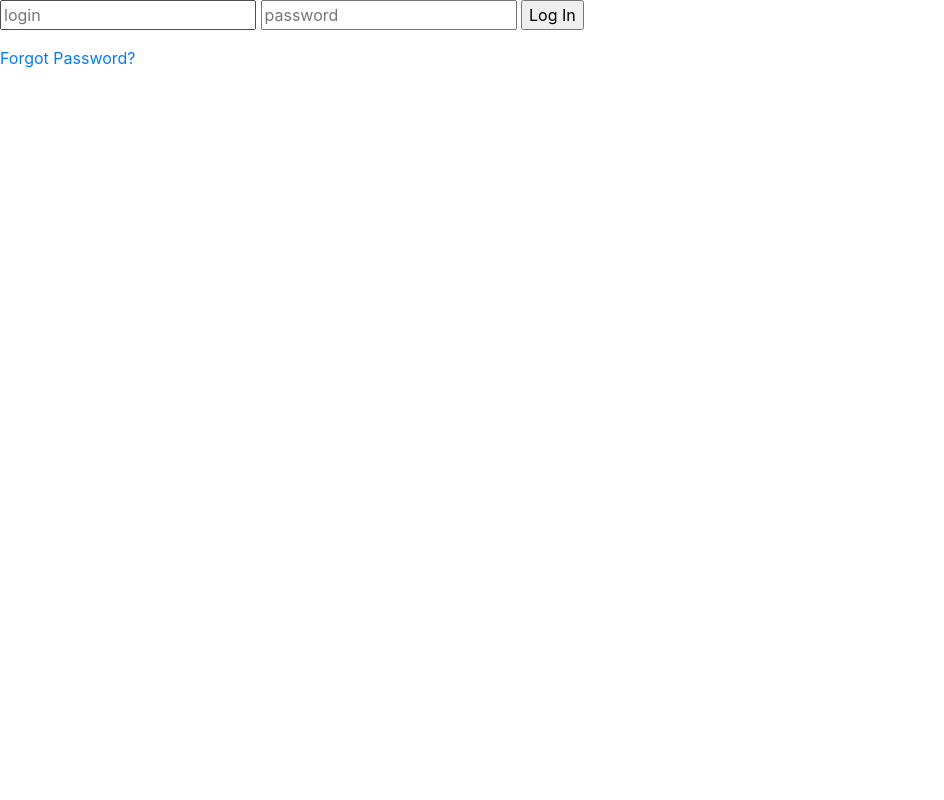
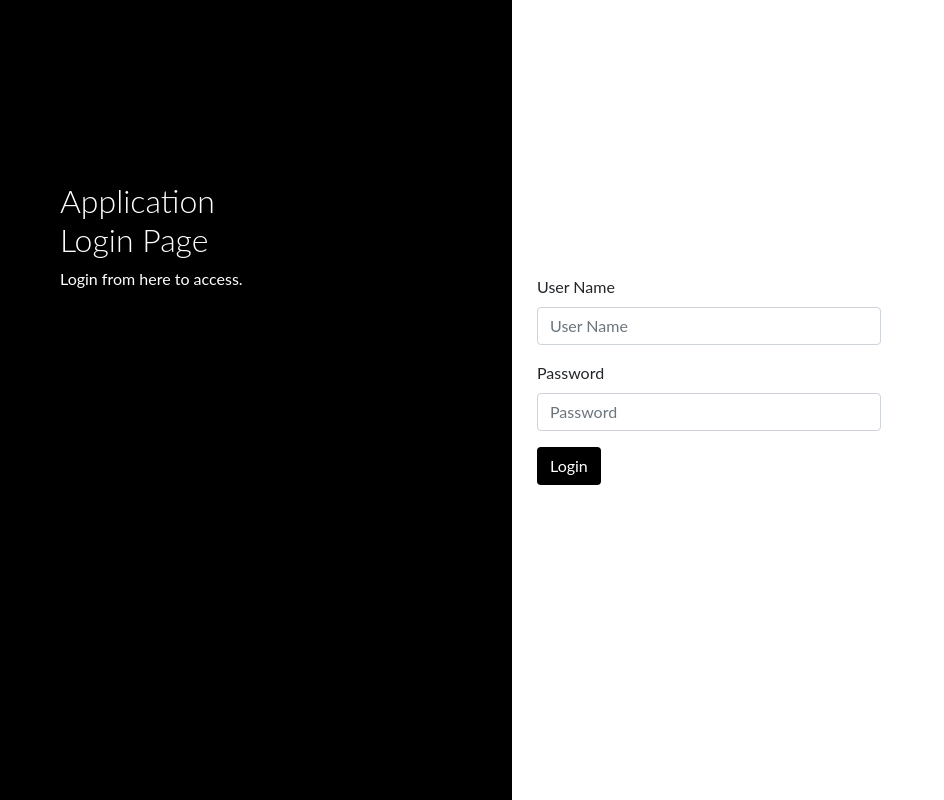
Before and after one commit to sarasarto/Website-for-Uni, a Django app: page /login/ in a window 1280 px wide. Shown: the whole page, without its empty margins (0-944 px from the left). Run offline with Django 3.2, Linux system fonts and the light colour scheme; some libraries are stand-ins or nearby versions.

Commit message:
- resa più carino il log in

```diff
--- /dev/null
+++ b/home/static/home/login.css
@@ -0,0 +1,75 @@
+body {
+    font-family: "Lato", sans-serif;
+}
+
+
+
+.main-head{
+    height: 150px;
+    background: #FFF;
+
+}
+
+.sidenav {
+    height: 100%;
+    background-color: #000;
+    overflow-x: hidden;
+    padding-top: 20px;
+}
+
+
+.main {
+    padding: 0px 10px;
+}
+
+@media screen and (max-height: 450px) {
+    .sidenav {padding-top: 15px;}
+}
+
+@media screen and (max-width: 450px) {
+    .login-form{
+        margin-top: 10%;
+    }
+
+    .register-form{
+        margin-top: 10%;
+    }
+}
+
+@media screen and (min-width: 768px){
+    .main{
+        margin-left: 40%;
+    }
+
+    .sidenav{
+        width: 40%;
+        position: fixed;
+        z-index: 1;
+        top: 0;
+        left: 0;
+    }
+
+    .login-form{
+        margin-top: 80%;
+    }
+
+    .register-form{
+        margin-top: 20%;
+    }
+}
+
+
+.login-main-text{
+    margin-top: 20%;
+    padding: 60px;
+    color: #fff;
+}
+
+.login-main-text h2{
+    font-weight: 300;
+}
+
+.btn-black{
+    background-color: #000 !important;
+    color: #fff;
+}
--- a/home/templates/registration/login.html
+++ b/home/templates/registration/login.html
@@ -1,24 +1,31 @@
+{% load static %}
 <link href="//maxcdn.bootstrapcdn.com/bootstrap/4.0.0/css/bootstrap.min.css" rel="stylesheet" id="bootstrap-css">
+<link rel="stylesheet" type="text/css" href="{% static 'home/login.css' %}" />
 <script src="//maxcdn.bootstrapcdn.com/bootstrap/4.0.0/js/bootstrap.min.js"></script>
-<script src="//cdnjs.cloudflare.com/ajax/libs/jquery/3.2.1/jquery.min.js"></script>
+<script src="//code.jquery.com/jquery-1.11.1.min.js"></script>
 <!------ Include the above in your HEAD tag ---------->
 
-<div class="wrapper fadeInDown">
-  <div id="formContent">
-    <!-- Tabs Titles -->
+<div class="sidenav">
+         <div class="login-main-text">
+            <h2>Application<br> Login Page</h2>
+            <p>Login from here to access.</p>
+         </div>
+      </div>
+      <div class="main">
+         <div class="col-md-6 col-sm-12">
+            <div class="login-form">
+               <form>
+                  <div class="form-group">
+                     <label>User Name</label>
+                     <input type="text" class="form-control" placeholder="User Name">
+                  </div>
+                  <div class="form-group">
+                     <label>Password</label>
+                     <input type="password" class="form-control" placeholder="Password">
+                  </div>
+                  <button type="submit" class="btn btn-black">Login</button>
 
-
-    <!-- Login Form -->
-    <form>
-      <input type="text" id="login" class="fadeIn second" name="login" placeholder="login">
-      <input type="text" id="password" class="fadeIn third" name="login" placeholder="password">
-      <input type="submit" class="fadeIn fourth" value="Log In">
-    </form>
-
-    <!-- Remind Passowrd -->
-    <div id="formFooter">
-      <a class="underlineHover" href="#">Forgot Password?</a>
-    </div>
-
-  </div>
-</div>
+               </form>
+            </div>
+         </div>
+      </div>
```
